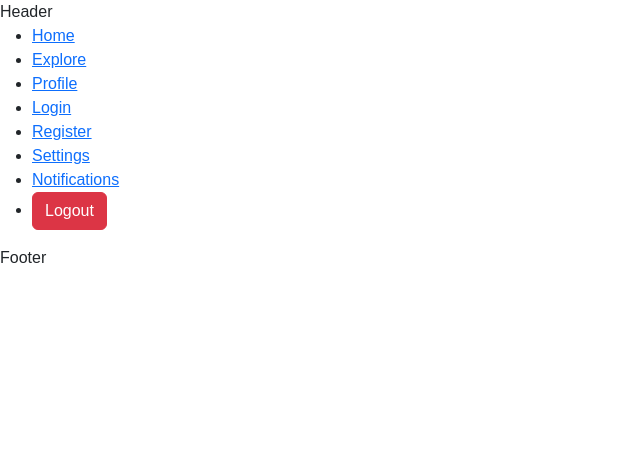
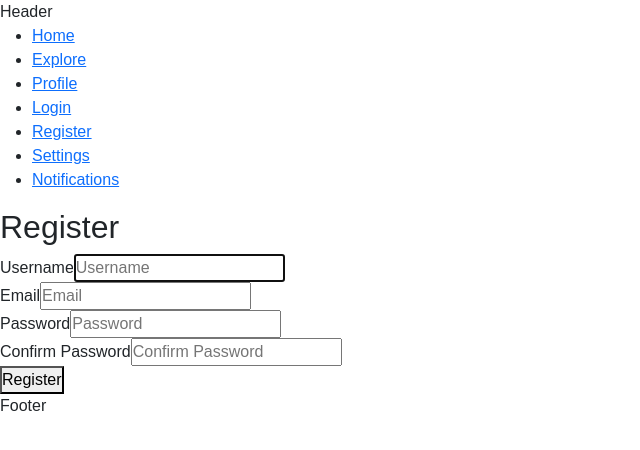
Before and after one commit to sharfrasaqsan/react-slinkup, a React (Create React App) app: page /register in a window 1280 px wide. Shown: the top 450 px of the page, without its empty margins (0-640 px from the left). Built offline with nearby package versions, Linux system fonts and the light colour scheme; no server answers; the database is empty.

Commit message:
login, register

```diff
--- a/src/App.js
+++ b/src/App.js
@@ -14,8 +14,11 @@ import Settings from "./pages/Settings";
 import Notifications from "./pages/Notifications";
 import NotFound from "./pages/NotFound";
 
+import PrivateRoute from "./utils/PrivateRoute";
+
 import { Route, Routes } from "react-router-dom";
 import { Bounce, ToastContainer } from "react-toastify";
+import ScrollToTop from "./utils/ScrollToTop";
 
 function App() {
   return (
@@ -25,17 +28,54 @@ function App() {
 
       <Routes>
         <Route path="/" element={<Home />} />
-        <Route path="/explore" element={<Explore />} />
-        <Route path="/profile" element={<Profile />} />
+        <Route
+          path="/explore"
+          element={
+            <PrivateRoute>
+              <Explore />
+            </PrivateRoute>
+          }
+        />
+        <Route
+          path="/profile"
+          element={
+            <PrivateRoute>
+              <Profile />
+            </PrivateRoute>
+          }
+        />
         <Route path="/login" element={<Login />} />
         <Route path="/register" element={<Register />} />
-        <Route path="/post/:postId" element={<PostDetails />} />
-        <Route path="/settings" element={<Settings />} />
-        <Route path="/notifications" element={<Notifications />} />
+        <Route
+          path="/post/:postId"
+          element={
+            <PrivateRoute>
+              <PostDetails />
+            </PrivateRoute>
+          }
+        />
+        <Route
+          path="/settings"
+          element={
+            <PrivateRoute>
+              <Settings />
+            </PrivateRoute>
+          }
+        />
+        <Route
+          path="/notifications"
+          element={
+            <PrivateRoute>
+              <Notifications />
+            </PrivateRoute>
+          }
+        />
         <Route path="*" element={<NotFound />} />
       </Routes>
 
       <Footer />
+
+      <ScrollToTop />
       <ToastContainer
         position="top-center"
         autoClose={2000}
--- a/src/components/Navbar.js
+++ b/src/components/Navbar.js
@@ -1,7 +1,9 @@
 import { Link } from "react-router-dom";
 import Logout from "./Logout";
+import { useAuth } from "../contexts/AuthContext";
 
 const Navbar = () => {
+  const { user } = useAuth();
   return (
     <nav>
       <ul>
@@ -26,9 +28,11 @@ const Navbar = () => {
         <li>
           <Link to="/notifications">Notifications</Link>
         </li>
-        <li>
-          <Logout />
-        </li>
+        {user && (
+          <li>
+            <Logout />
+          </li>
+        )}
       </ul>
     </nav>
   );
--- a/src/contexts/DataContext.js
+++ b/src/contexts/DataContext.js
@@ -9,28 +9,6 @@ export const DataProvider = ({ children }) => {
   // Data storage
   const [users, setUsers] = useState([]);
   const [posts, setPosts] = useState([]);
-
-  // Data details
-  const [user, setUser] = useState({
-    username: "",
-    email: "",
-    profilePic: "",
-    bio: "",
-    createdAt: "",
-    updatedAt: "",
-    followersCount: 0,
-    followingCount: 0,
-    role: "",
-  });
-  const [post, setPost] = useState({
-    title: "",
-    content: "",
-    image: "",
-    createdAt: "",
-    updatedAt: "",
-    likesCount: 0,
-    userId: "",
-  });
 
   // Loading state
   const [loading, setLoading] = useState(true);
@@ -80,10 +58,6 @@ export const DataProvider = ({ children }) => {
         setUsers,
         posts,
         setPosts,
-        user,
-        setUser,
-        post,
-        setPost,
         loading,
         setLoading,
       }}
--- a/src/pages/Login.js
+++ b/src/pages/Login.js
@@ -4,7 +4,7 @@ import { toast } from "react-toastify";
 import { auth, db } from "../firebase/Config";
 import { doc, getDoc } from "firebase/firestore";
 import { useAuth } from "../contexts/AuthContext";
-import { useNavigate } from "react-router-dom";
+import { Link, useNavigate } from "react-router-dom";
 import ButtonSpinner from "../utils/ButtonSpinner";
 
 const Login = () => {
@@ -12,7 +12,7 @@ const Login = () => {
 
   const [email, setEmail] = useState("");
   const [password, setPassword] = useState("");
-  const [logining, setLogining] = useState(false);
+  const [loginLoading, setLoginLoading] = useState(false);
 
   const navigate = useNavigate();
 
@@ -35,7 +35,7 @@ const Login = () => {
       return;
     }
 
-    setLogining(true);
+    setLoginLoading(true);
     try {
       const userCredential = await signInWithEmailAndPassword(
         auth,
@@ -56,7 +56,7 @@ const Login = () => {
     } catch (err) {
       toast.error(`Failed to login, ${err.message}`);
     } finally {
-      setLogining(false);
+      setLoginLoading(false);
     }
   };
 
@@ -64,6 +64,8 @@ const Login = () => {
     <section>
       <h2>Login</h2>
       <form onSubmit={handleLogin}>
+        <div>
+          {" "}
           <label htmlFor="email">Email</label>
           <input
             type="email"
@@ -75,9 +77,12 @@ const Login = () => {
             autoComplete="off"
             autoFocus
             required
-          disabled={logining}
+            disabled={loginLoading}
           />
+        </div>
 
+        <div>
+          {" "}
           <label htmlFor="password">Password</label>
           <input
             type="password"
@@ -86,11 +91,17 @@ const Login = () => {
             onChange={(e) => setPassword(e.target.value)}
             autoComplete="off"
             required
-          disabled={logining}
+            disabled={loginLoading}
           />
+          <span>* Password must be at least 8 characters.</span>
+        </div>
 
-        <button type="submit" className="btn btn-primary" disabled={logining}>
-          {logining ? (
+        <button
+          type="submit"
+          className="btn btn-primary"
+          disabled={loginLoading}
+        >
+          {loginLoading ? (
             <>
               <ButtonSpinner />
               Logging in...
@@ -99,6 +110,10 @@ const Login = () => {
             "Login"
           )}
         </button>
+
+        <p>
+          Don't have an account? <Link href="/register">Register here</Link>.
+        </p>
       </form>
     </section>
   );
--- a/src/pages/Register.js
+++ b/src/pages/Register.js
@@ -1,7 +1,166 @@
-import React from "react";
+import { createUserWithEmailAndPassword } from "firebase/auth";
+import { useState } from "react";
+import { toast } from "react-toastify";
+import { auth, db } from "../firebase/Config";
+import { doc, setDoc } from "firebase/firestore";
+import { useData } from "../contexts/DataContext";
+import { useNavigate } from "react-router-dom";
+import ButtonSpinner from "../utils/ButtonSpinner";
 
 const Register = () => {
-  return <div></div>;
+  const { setUsers } = useData();
+
+  const [username, setUsername] = useState("");
+  const [email, setEmail] = useState("");
+  const [password, setPassword] = useState("");
+  const [confirmPassword, setConfirmPassword] = useState("");
+  const [registerLoading, setRegisterLoading] = useState(false);
+  const navigate = useNavigate();
+
+  const handleRegister = async (e) => {
+    e.preventDefault();
+
+    if (!username || !email || !password || !confirmPassword) {
+      toast.error("Please fill all the required fields!");
+      return;
+    }
+
+    if (password !== confirmPassword) {
+      toast.error("Password and confirm password do not match!");
+      return;
+    }
+
+    if (password.length < 8) {
+      toast.error("Password must be at least 8 characters!");
+      return;
+    }
+
+    const isValidEmail = /^[^\s@]+@[^\s@]+\.[^\s@]+$/.test(email);
+    if (!isValidEmail) {
+      toast.error("Invalid email format!");
+      return;
+    }
+
+    if (username.length < 3) {
+      toast.error("Username must be at least 3 characters!");
+      return;
+    }
+
+    if (username.length > 20) {
+      toast.error("Username must be less than 20 characters!");
+      return;
+    }
+
+    setRegisterLoading(true);
+    try {
+      const userCredential = await createUserWithEmailAndPassword(
+        auth,
+        email,
+        password
+      );
+      const { userId } = userCredential.user;
+      const userData = {
+        id: userId,
+        username,
+        email,
+        profilePic: "",
+        bio: "",
+        followersCount: 0,
+        followingCount: 0,
+        postsCount: 0,
+        role: "user",
+      };
+      const res = await setDoc(doc(db, "users", userId), userData);
+      if (!res) {
+        toast.error("Failed to register, please try again!");
+      }
+      setUsers((prev) => [...prev, userData]);
+      toast.success("Registered successfully!");
+      setUsername("");
+      setEmail("");
+      setPassword("");
+      navigate("/login");
+    } catch (err) {
+      toast.error(`Failed to register, ${err.message}`);
+    } finally {
+      setRegisterLoading(false);
+    }
+  };
+
+  return (
+    <section>
+      <h2>Register</h2>
+      <form onSubmit={handleRegister}>
+        <div>
+          <label htmlFor="name">Username</label>
+          <input
+            type="text"
+            id="username"
+            name="username"
+            required
+            autoFocus
+            autoComplete="off"
+            placeholder="Username"
+            value={username}
+            onChange={(e) => setUsername(e.target.value)}
+          />
+        </div>
+
+        <div>
+          <label htmlFor="email">Email</label>
+          <input
+            type="email"
+            id="email"
+            name="email"
+            required
+            autoComplete="off"
+            placeholder="Email"
+            value={email}
+            onChange={(e) => setEmail(e.target.value)}
+          />
+        </div>
+
+        <div>
+          <label htmlFor="password">Password</label>
+          <input
+            type="password"
+            id="password"
+            name="password"
+            required
+            placeholder="Password"
+            autoComplete="off"
+            value={password}
+            onChange={(e) => setPassword(e.target.value)}
+          />
+        </div>
+
+        <div>
+          <label htmlFor="confirmPassword">Confirm Password</label>
+          <input
+            type="password"
+            id="confirmPassword"
+            name="confirmPassword"
+            required
+            placeholder="Confirm Password"
+            autoComplete="off"
+            minLength="8"
+            maxLength="20"
+            value={confirmPassword}
+            onChange={(e) => setConfirmPassword(e.target.value)}
+          />
+        </div>
+        <button type="submit">
+          {registerLoading ? (
+            <>
+              <ButtonSpinner /> Creating account...
+            </>
+          ) : (
+            "Register"
+          )}
+        </button>
+      </form>
+    </section>
+  );
 };
 
 export default Register;
--- a/src/utils/LoadingSpinner.js
+++ b/src/utils/LoadingSpinner.js
@@ -12,7 +12,7 @@ const LoadingSpinner = () => {
         index >= fullText.length ? "" : prev + fullText[index]
       );
       setIndex((prev) => (prev + 1) % (fullText.length + 1));
-    }, 100); // Adjust typing speed here
+    }, 200);
 
     return () => clearInterval(interval);
   }, [index]);
--- a/src/utils/PrivateRoute.js
+++ b/src/utils/PrivateRoute.js
@@ -0,0 +1,9 @@
+import { Navigate } from "react-router-dom";
+import { useAuth } from "../contexts/AuthContext";
+
+const PrivateRoute = ({ children }) => {
+  const { user } = useAuth();
+  return user ? children : <Navigate to="/login" />;
+};
+
+export default PrivateRoute;
--- a/src/utils/ScrollToTop.js
+++ b/src/utils/ScrollToTop.js
@@ -0,0 +1,14 @@
+import { useEffect } from "react";
+import { useLocation } from "react-router-dom";
+
+const ScrollToTop = () => {
+  const { pathname } = useLocation();
+
+  useEffect(() => {
+    window.scrollTo({ top: 0, left: 0, behavior: "smooth" });
+  }, [pathname]);
+
+  return null;
+};
+
+export default ScrollToTop;
```
Lines whose indentation alone changed are shown as unchanged.
